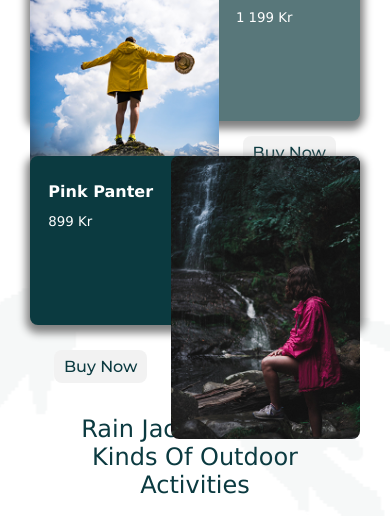
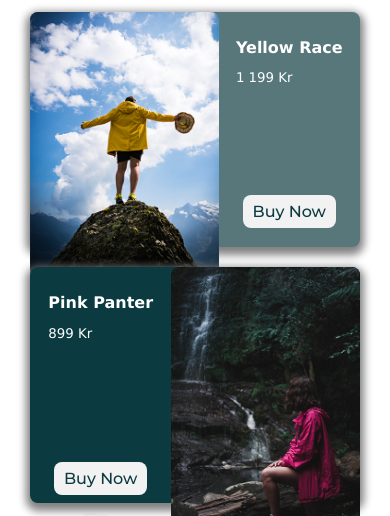
Before and after one commit to glennlarsen/Rainy-Days, a plain HTML site: page index.html in a window 390 px wide. Shown: the part 306-822 px from the top of the page. Drawn offline with Linux system fonts and the light colour scheme; files whose address does not match are found by name.

Commit message:
height bug on mobile front page fix
grid-container height and featured box height fixed 100% height instead of fixed vh height, container right middle changed from grid row 5 to 4.

```diff
--- a/css/media.css
+++ b/css/media.css
@@ -218,10 +218,18 @@
     background: url(../images/mountain_pattern.png) no-repeat bottom, white;
   }
 
-  .grid-container {
+  /*.grid-container {
     grid-template-columns: 1fr;
     grid-template-rows: 15%;
     height: 90vh;
+  }*/
+
+  .grid-container {
+    grid-template-columns: 1fr;
+    grid-template-rows: 20% 25% 25%;
+    height: 100%;
+    padding-bottom:70px;
+    gap: 20px;
   }
 
   .container-left-top,
@@ -231,13 +239,21 @@
     margin: 0 auto;
   }
 
+  .container-right-top {
+    display: none;
+  }
+
   .container-right-middle {
-    grid-row: 5;
+    grid-row: 4;
     align-items: end;
   }
 
   .container-right-middle h2 {
     color: var(--color-header-footer);
+  }
+
+  .featured_box {
+    height: 100%;
   }
 
   .cta_large {
```
